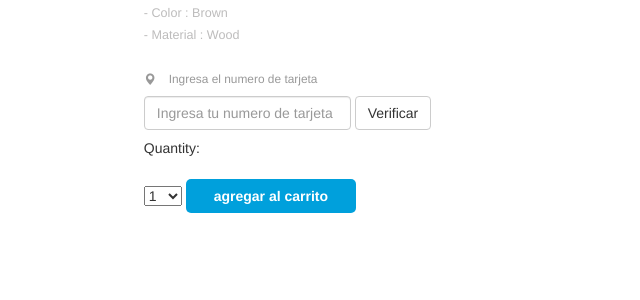
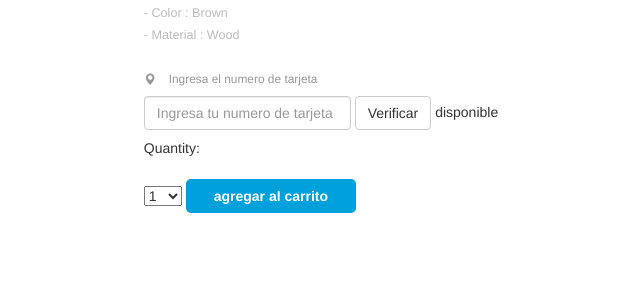
Before and after one commit to solidfounds/emcom-xntk, a Django app: a page that uses shop/templates/shop/producto/detalle.html in a window 1280 px wide; the page is wider, and only the part inside the window is pictured. Shown: the part 598-898 px from the top of that part, without its empty margins (376-1016 px from the left). Run offline with Django 3.2, Linux system fonts and the light colour scheme; data comes from the database, SQL or seed files in the repository; both versions use the stored data as it was after the commit; parts of the project's set-up code (start-up, migrations or seed data) failed here and were passed over; some libraries are stand-ins or nearby versions; some web fonts are replaced.

Commit message:
agregado disponibilidad

```diff
--- a/shop/templates/shop/producto/detalle.html
+++ b/shop/templates/shop/producto/detalle.html
@@ -54,6 +54,11 @@
 									<input type="text" class="form-control" placeholder="Ingresa tu numero de tarjeta">
 								  </div>
 								  <button type="submit" class="btn btn-default">Verificar</button>
+                                 {% if producto.stock > 1 %}
+                                     disponible
+                                 {% else %}
+                                     no disponible
+                                 {% endif %}
 							 </form>
 						    </div>
                             <form action="{% url "cart:cart_add" producto.id %}" method="post">
```
Also changed, not shown: db.sqlite3.
